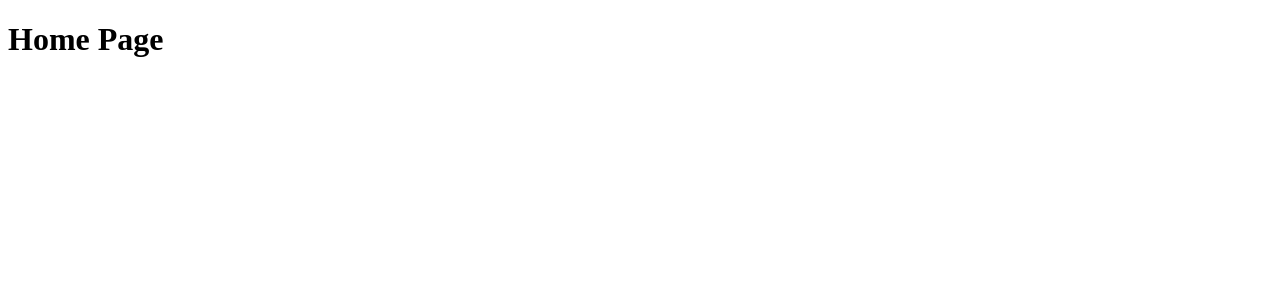
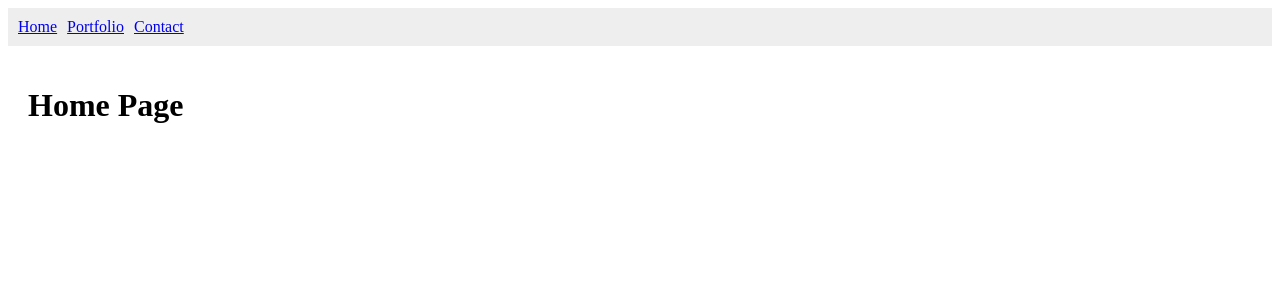
Before and after one commit to 1Kishi/Portfolio-Web, a React (Vite) app: page / in a window 1280 px wide. Shown: the top 300 px of the page. Built offline with nearby package versions, Linux system fonts and the light colour scheme.

Commit message:
CSS Foundation

```diff
--- a/src/App.jsx
+++ b/src/App.jsx
@@ -3,13 +3,16 @@ import Home from "./pages/Home";
 import Portfolio from "./pages/Portfolio";
 import Contact from "./pages/Contact";
 import MainLayout from "./layout/MainLayout";
+import './styles/theme.css';
 
 function App() {
   return (
     <Routes>
-      <Route path="/" element={<Home />} />
-      <Route path="/portfolio" element={<Portfolio />} />
-      <Route path="/contact" element={<Contact />} />
+      <Route path="/" element={<MainLayout />}>
+        <Route index element={<Home />} />
+        <Route path="portfolio" element={<Portfolio />} />
+        <Route path="contact" element={<Contact />} />
+      </Route>
     </Routes>
   );
 }
--- /dev/null
+++ b/src/styles/theme.css
@@ -0,0 +1,21 @@
+:root {
+    --color-accent: #FC657C;
+    --color-hover: #D27785;
+    --color-muted: #A77B81;
+    --color-bg-light: #7D7072;
+    --color-box: #523C3F;
+    --color-bg-dark: #392c2e;
+    --color-text: #FFFFFF;
+
+    --glass-blur: blur(10px);
+    --glas-opacity: 0.4;
+
+
+    --transition-fast: 0.2s ease;
+    --transition-slow: 0.4s ease;
+
+
+
+
+
+}
```
